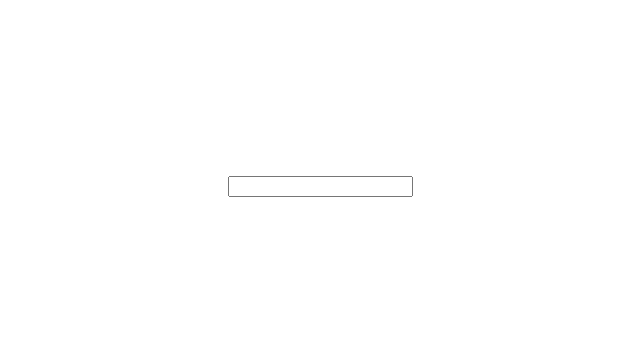
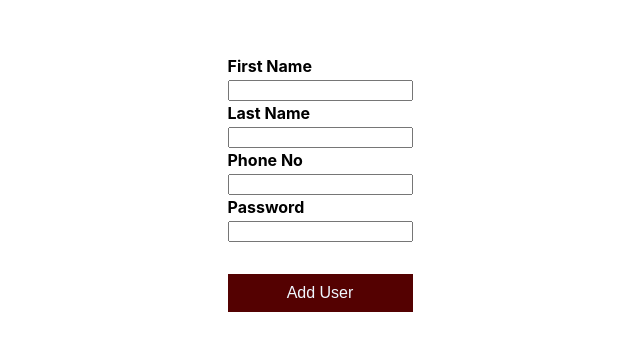
Before and after one commit to Autophile-Dev/ibrahim-lectures, a React (Create React App) app: page /create-user in a window 1280 px wide. Before the commit this address had no page. Shown: the part 176-526 px from the top of the page, without its empty margins (320-960 px from the left). Built offline with nearby package versions, Linux system fonts and the light colour scheme.

Commit message:
Lecture start

```diff
--- a/src/components/form/form1/CreateUser.js
+++ b/src/components/form/form1/CreateUser.js
@@ -1,5 +1,5 @@
 import React, { useState } from 'react'
-
+import './form.css';
 const CreateUser = () => {
   const [userFields, setUserFields] = useState({
     firstName: '',
@@ -18,6 +18,44 @@ const CreateUser = () => {
   const [isLoading, setIsLoading] = useState(false);
   // Uploading data in database
   const handleSubmit = async (e) => {
+    e.preventDefault();
+    let isValid = true;
+
+    const newUserFieldsErrors = { ...userFieldsError };
+
+
+    if (!userFields.firstName) {
+      newUserFieldsErrors.firstNameError = "First name is required";
+      isValid = true;
+    } else {
+      newUserFieldsErrors.firstNameError = "";
+    }
+
+    if (!userFields.lastName) {
+      newUserFieldsErrors.lastNameError = "Last name is required";
+      isValid = true;
+    } else {
+      newUserFieldsErrors.lastNameError = "";
+    }
+
+    if (!userFields.phoneNum) {
+      newUserFieldsErrors.firstNameError = "Phone number is required";
+      isValid = true;
+    } else {
+      newUserFieldsErrors.phoneNumError = "";
+    }
+
+    if (!userFields.password) {
+      newUserFieldsErrors.firstNameError = "Password is required";
+      isValid = true;
+    } else if (userFields.password.length < 6) {
+      newUserFieldsErrors.firstNameError = "Password should be 6 character long";
+      isValid = true;
+    }
+    else {
+      newUserFieldsErrors.firstNameError = "";
+    }
+
 
   }
   // Handling Fields
@@ -30,8 +68,25 @@ const CreateUser = () => {
   }
   return (
     <div>
-      <form onSubmit={handleSubmit}>
-        <input type='text'/>
+      <form className='form-create-user' onSubmit={handleSubmit}>
+
+        <label>First Name</label>
+        <input type='text' name='firstName' value={userFields.firstName} onChange={fieldChange} />
+        <span className='error-message'>{userFieldsError.firstNameError}</span>
+
+        <label>Last Name</label>
+        <input type='text' name='lastName' value={userFields.lastName} onChange={fieldChange} />
+        <span className='error-message'>{userFieldsError.lastNameError}</span>
+
+        <label>Phone No</label>
+        <input type='text' name='phoneNum' value={userFields.phoneNum} onChange={fieldChange} />
+        <span className='error-message'>{userFieldsError.phoneNumError}</span>
+
+        <label>Password</label>
+        <input type='text' name='password' value={userFields.password} onChange={fieldChange} />
+        <span className='error-message'>{userFieldsError.passwordError}</span>
+
+        <button className='add-user'>Add User</button>
       </form>
     </div>
   )
--- /dev/null
+++ b/src/components/form/form1/form.css
@@ -0,0 +1,21 @@
+.form-create-user {
+  display: flex;
+  flex-direction: column;
+}
+.error-message {
+  font-size: 12px;
+  color: red;
+}
+label {
+  font-size: 16px;
+  color: black;
+  font-weight: bold;
+}
+.add-user{
+    margin-top: 30px;
+    padding: 10px 20px;
+    font-size: 16px;
+    background-color: #540101;
+    border: none;
+    color: aliceblue;
+}
```
